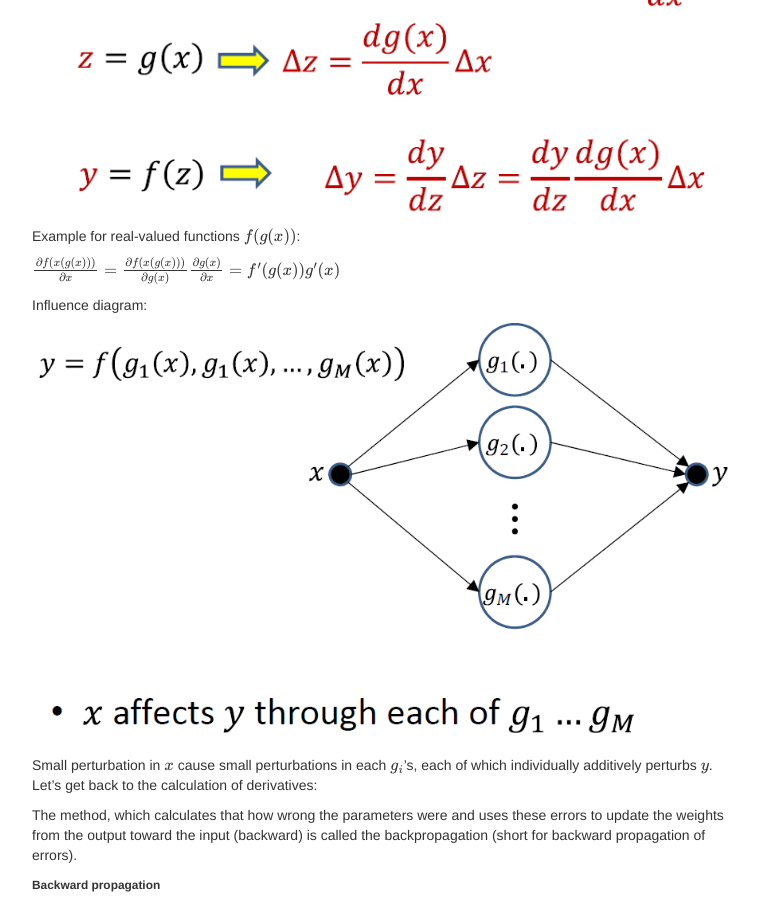
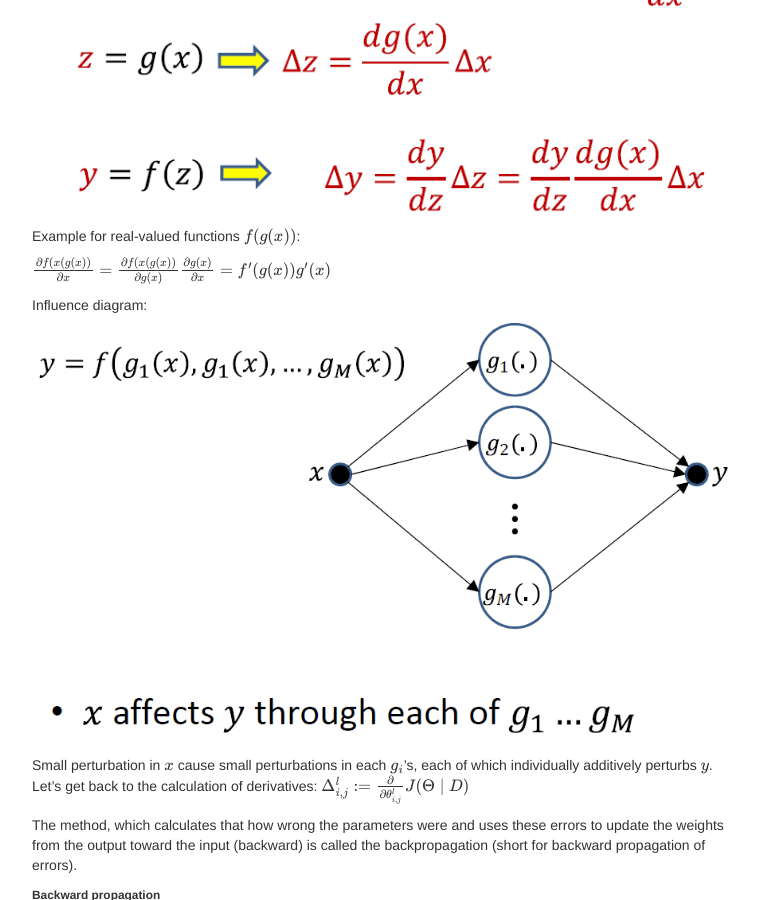
Before and after one commit to kfattila/kfattila.github.io, a Jekyll site: the page built from pages/ANN.md, in a window 1280 px wide and 900 px high, scrolled down 9280 px. Shown: the whole window, without its empty margins (258-1017 px from the left). Built offline with Jekyll 4.4.1, drawn with Linux system fonts in a browser that asks for light colours; formulas are drawn with MathJax 3; comment, search, counter and statistics services are not loaded.

Commit message:
Lectures

```diff
--- a/pages/ANN.md
+++ b/pages/ANN.md
@@ -185,13 +185,13 @@ Calculus Refresher (chain rule):
 
 Example for real-valued functions \\(f(g(x))\\):
 
-\\(\frac{\partial f(x(g(x)))}{\partial x} = \frac{\partial f(x(g(x)))}{\partial g(x)} \frac{\partial g(x)}{\partial x} = f'(g(x)) g'(x)\\)
+\\(\frac{\partial f(x(g(x))}{\partial x} = \frac{\partial f(x(g(x))}{\partial g(x)} \frac{\partial g(x)}{\partial x} = f'(g(x)) g'(x)\\)
 
 Influence diagram:
 ![ann15](./images/ann15.png)
 
 Small perturbation in \\(x\\) cause small perturbations in each \\(g_{i}\\)'s, each of which individually additively perturbs \\(y\\).
-Let's get back to the calculation of derivatives:
+Let's get back to the calculation of derivatives: \\(\Delta_{i,j}^{l} := \frac{\partial}{\partial\theta_{i,j}^{l}}J(\Theta\mid D) \\)
 
 The method, which calculates that how wrong the parameters were and uses these errors to update the weights from the output toward the input (backward) is called the backpropagation (short for backward propagation of errors).
 
```
